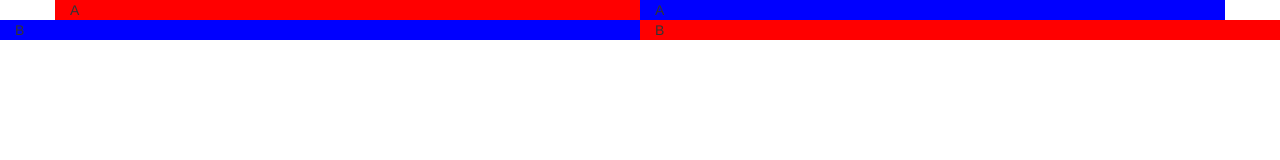
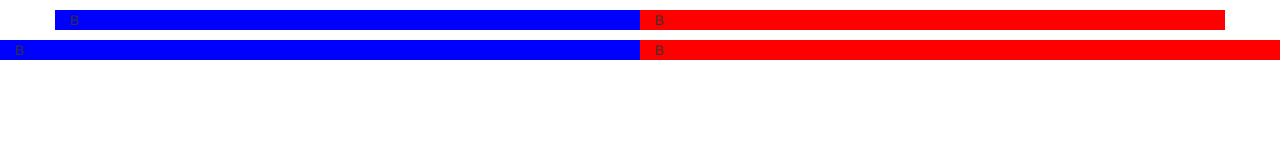
Before and after one commit to FrancescoEsposito/esercitazione2, a plain HTML site: page index.html in a window 1280 px wide. Drawn offline with nearby package versions, Linux system fonts and the light colour scheme.

Commit message:
Add col-xs / col-md
Add col-xs / col-md

```diff
--- a/index.html
+++ b/index.html
@@ -10,10 +10,14 @@
 	<style type="text/css">
 		.red {
 			background-color: red;
+			margin-top: 10px;
 		}
+
 		.blue {
 			background-color: blue;
+			margin-top: 10px;
 		}
+
 	</style>
 
 </head>
@@ -22,17 +26,18 @@
 
 <div class="container">
 	<div class="row">
-		<div class="col-lg-6 red">A</div>
-		<div class="col-lg-6 blue">A</div>
+		<div class="col-xs-2 col-md-3 col-lg-6 blue">B</div>
+		<div class="col-xs-10 col-md-9 col-lg-6 red">B</div>
 	</div>
 </div>
 
 <div class="container-fluid">
 	<div class="row">
-		<div class="col-lg-6 blue">B</div>
-		<div class="col-lg-6 red">B</div>
+		<div class="col-xs-2 col-md-3 col-lg-6 blue">B</div>
+		<div class="col-xs-10 col-md-9 col-lg-6 red">B</div>
 	</div>
 </div>
+
 
 	<!-- jQuery (necessary for Bootstrap's JavaScript plugins) -->
     <script src="https://ajax.googleapis.com/ajax/libs/jquery/1.11.3/jquery.min.js"></script>
```
